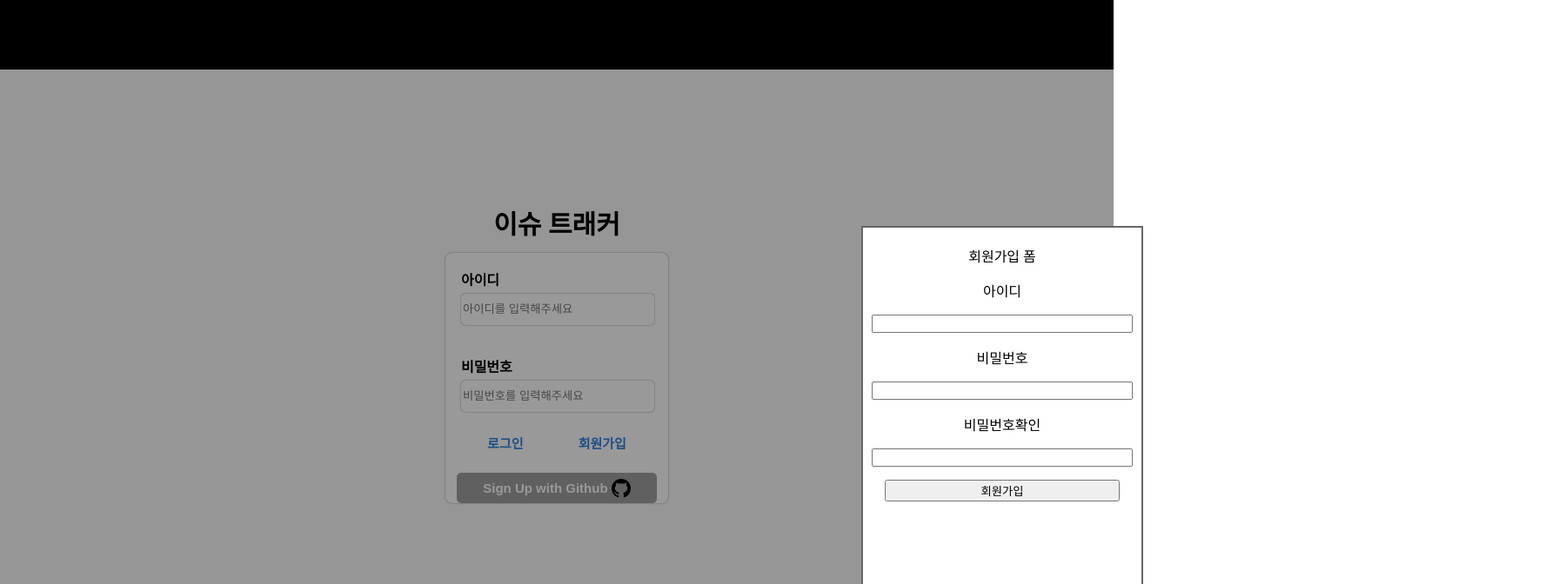
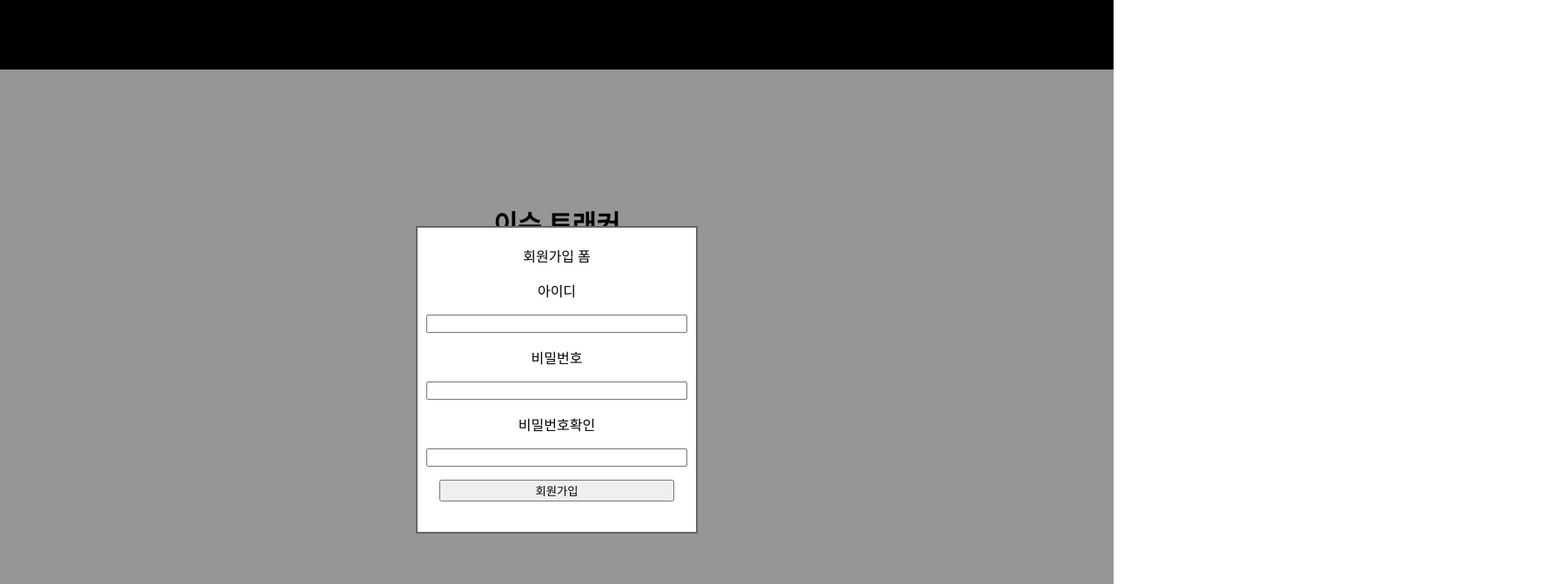
Before and after one commit to boostcamp-2020/IssueTracker-30, a React app in the folder client/: page /signup in a window 1280 px wide. Shown: the top 672 px of the page at 87% size, 1792 px wide, since content can reach past the window. Built offline with nearby package versions, Linux system fonts and the light colour scheme.

Commit message:
STYLE: 회원가입 모달창 가운데로 이동
기존 height를 없애고 left를 0으로 주어 가운데 정렬

```diff
--- a/client/src/signup-modal.jsx
+++ b/client/src/signup-modal.jsx
@@ -7,9 +7,8 @@ const ModalSignup = styled.div`
     position: absolute;
     display: flex;
     justify-content: center;
-
     width: 100%;
-    height: 100%;
+    left: 0;
     top: 20%;
     z-index: 1;
 `;
```
